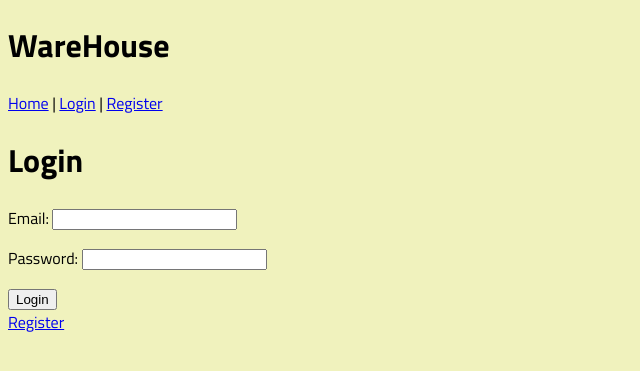
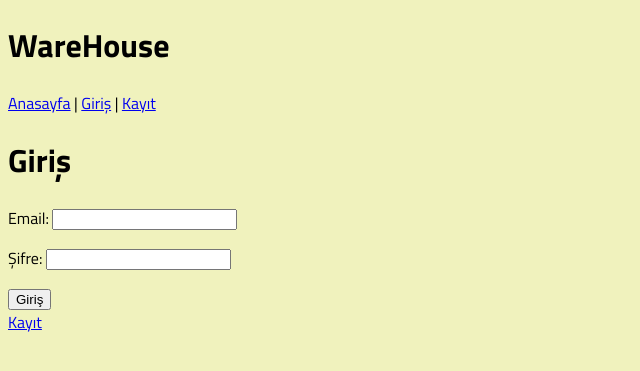
Before and after one commit to 2funJobs/warehouse, a Django app: page /login/ in a window 1280 px wide. Shown: the top 371 px of the page, without its empty margins (0-640 px from the left). Run offline with Django 5.2, Linux system fonts and the light colour scheme.

Commit message:
Version 3

```diff
--- a/base/templates/base/cart.html
+++ b/base/templates/base/cart.html
@@ -1,12 +1,12 @@
 {% extends 'base/main.html' %}
 {% block content %}
-    <h1>Shoping Cart</h1>
+    <h1>Sepet</h1>
     {% if cart_items %}
         <ul>
         {% for item in cart_items %}
             <li>
-                {{item.item.item_name}} (Qty: {{item.quantity}})-
-                <a href="{% url 'remove_from_cart' item.id %}">Remove</a>
+                {{item.item.item_name}} (Adt: {{item.quantity}})-
+                <a href="{% url 'remove_from_cart' item.id %}">Kaldır</a>
             </li>
         {% endfor %}
         </ul>
--- a/base/templates/base/home.html
+++ b/base/templates/base/home.html
@@ -13,7 +13,7 @@
                         <img src="/static/base/images/default.png" alt="resim paleti" class="item-image">
                         {% endif %}
                         {% if request.user.is_authenticated %}
-                            <a href="{% url 'add_to_cart' item.id %}">Add to Cart</a>
+                            <a href="{% url 'add_to_cart' item.id %}">Sepete ekle</a>
                         {% else %}
                             <span>(Eklemek için giriş yapın.)</span>
                         {% endif %}
--- a/base/templates/base/login.html
+++ b/base/templates/base/login.html
@@ -1,14 +1,14 @@
 {% extends 'base/main.html' %}
 {% block content %}
-    <h1>Login</h1>
+    <h1>Giriş</h1>
     {% if error %}
         <p style="color:red;">{{error}}</p>
     {% endif %}
     <form method="POST">
         {% csrf_token %}
         <p>Email: <input type="text" name="username"></p>
-        <p>Password: <input type="password" name="password"></p>
-        <button type="submit">Login</button>
+        <p>Şifre: <input type="password" name="password"></p>
+        <button type="submit">Giriş</button>
     </form>
-    <a href="{% url 'register' %}">Register</a>
+    <a href="{% url 'register' %}">Kayıt</a>
 {% endblock %}
--- a/base/templates/base/main.html
+++ b/base/templates/base/main.html
@@ -16,14 +16,14 @@
     <header>
         <h1>WareHouse</h1>
         <nav>
-            <a href="{% url 'home' %}">Home</a> |
+            <a href="{% url 'home' %}">Anasayfa</a> |
             {% if request.user.is_authenticated %}
-                <a href="{% url 'profile' %}">Profile</a> |
-                <a href="{% url 'cart' %}">Cart</a> |
-                <a href="{% url 'logout' %}">Logout</a>
+                <a href="{% url 'profile' %}">Profil</a> |
+                <a href="{% url 'cart' %}">Sepet</a> |
+                <a href="{% url 'logout' %}">Çıkış</a>
             {% else %}
-                <a href="{% url 'login' %}">Login</a> |
-                <a href="{% url 'register' %}">Register</a>
+                <a href="{% url 'login' %}">Giriş</a> |
+                <a href="{% url 'register' %}">Kayıt</a>
             {% endif %}
         </nav>
     </header>
--- a/base/templates/base/register.html
+++ b/base/templates/base/register.html
@@ -1,9 +1,9 @@
 {% extends 'base/main.html' %}
 {% block content %}
-    <h1>Register</h1>
+    <h1>Kayıt</h1>
     <form method="POST">
         {% csrf_token %}
         {{form.as_p}}
-        <button type="submit">Register</button>
+        <button type="submit">Kayıt</button>
     </form>
 {% endblock %}
```
Also changed, not shown: base/templates/base/profile.html (+4 -4 lines), db.sqlite3.
